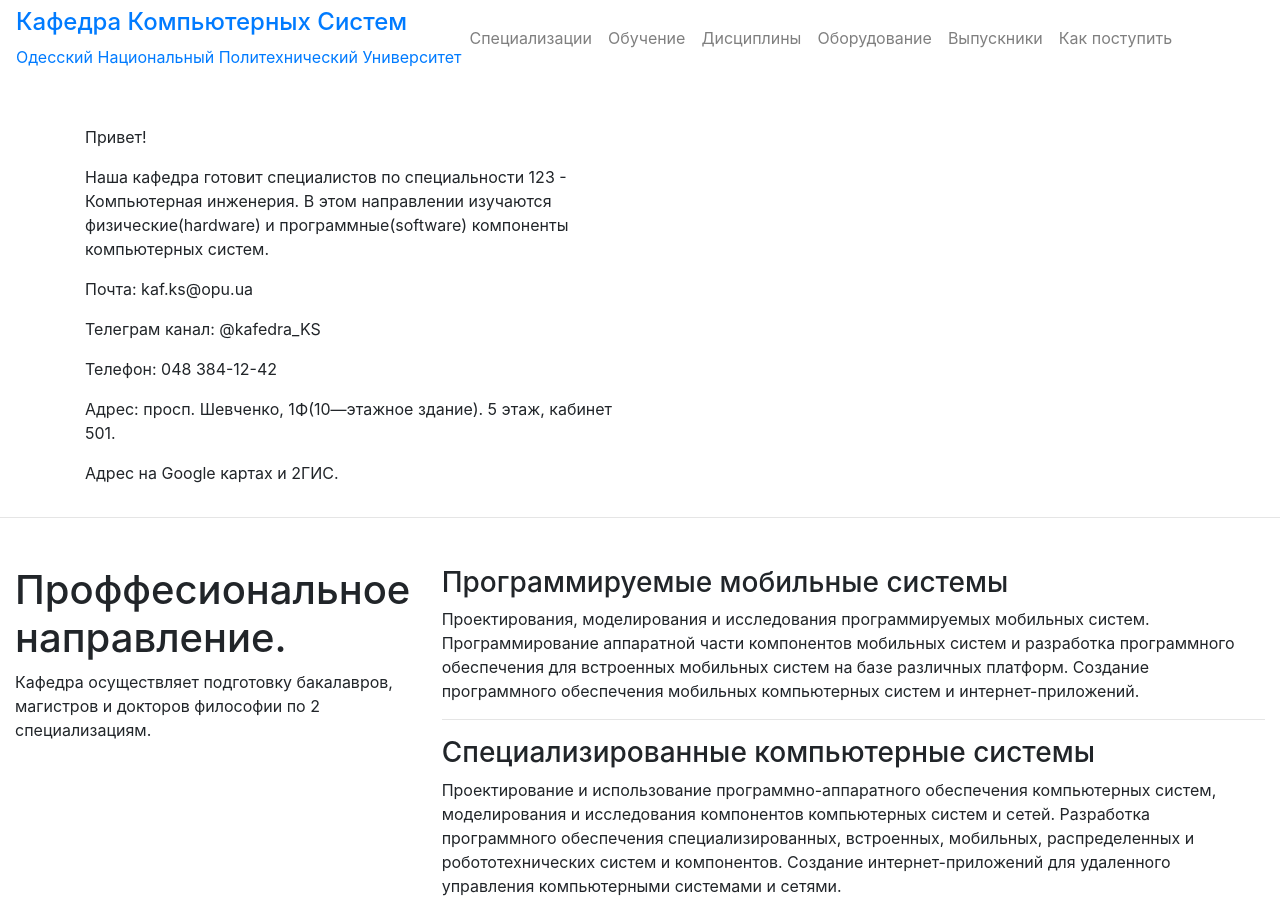
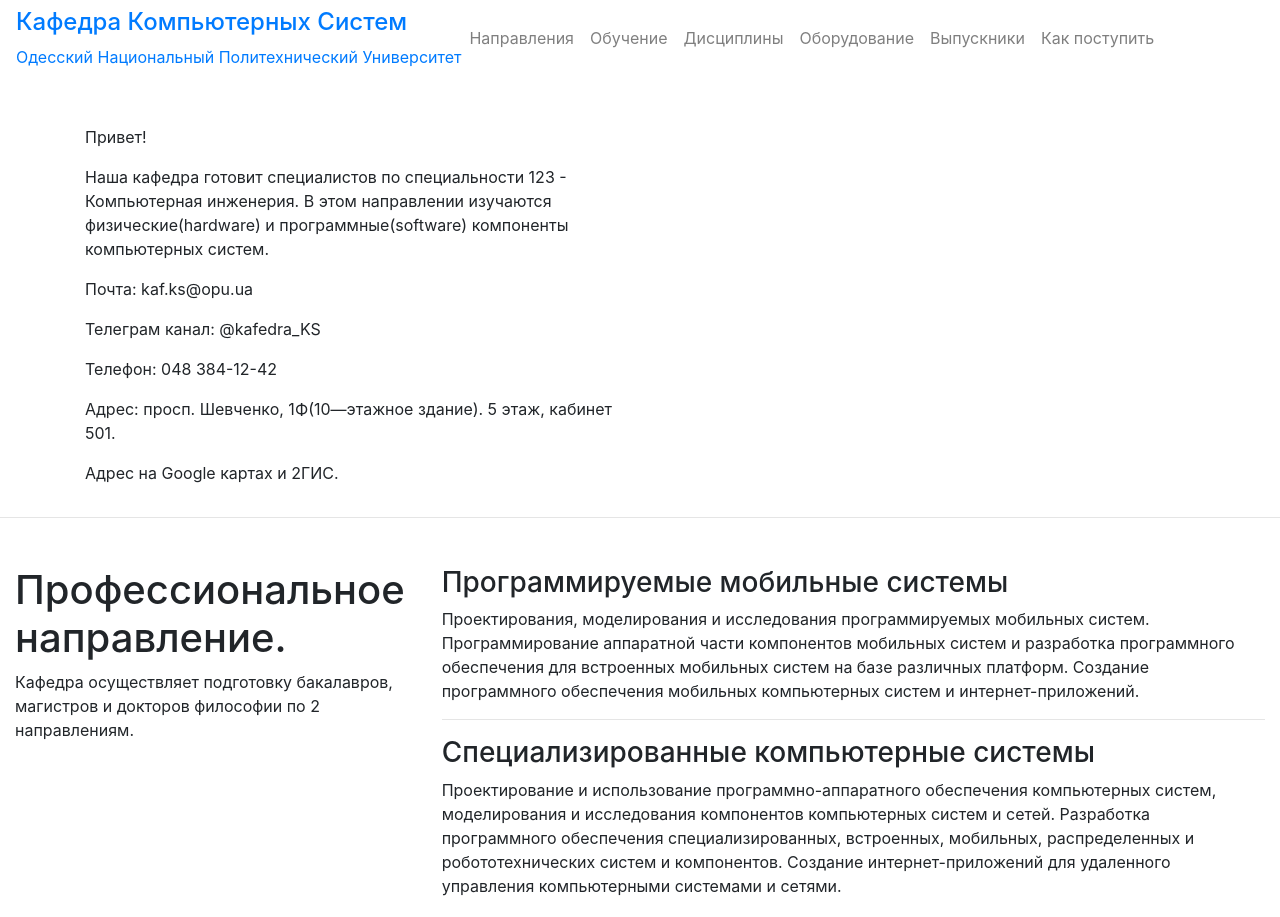
Before and after one commit to kaf-ks/index, a plain HTML site: page index.html in a window 1280 px wide. Shown: the top 917 px of the page. Drawn offline with nearby package versions, Linux system fonts and the light colour scheme.

Commit message:
Misprint fixed.

```diff
--- a/index.html
+++ b/index.html
@@ -29,7 +29,7 @@
 
         <ul class="navbar-nav">
             <li>
-                <a class="nav-link" href="#Specialization">Специализации</a>
+                <a class="nav-link" href="#Specialization">Направления</a>
             </li>
             <li>
                 <a class="nav-link" href="#Studying">Обучение</a>
@@ -94,9 +94,9 @@
         <div class="row">
             <div class="col-12 col-md-4">
                 <div class="title">
-                    <h1>Проффесиональное направление.</h1>
+                    <h1>Профеcсиональное направление.</h1>
                     <p>
-                        Кафедра осуществляет подготовку бакалавров, магистров и докторов философии по 2 специализациям.
+                        Кафедра осуществляет подготовку бакалавров, магистров и докторов философии по 2 направлениям.
                     </p>
                     <img src="">
                 </div>
```
